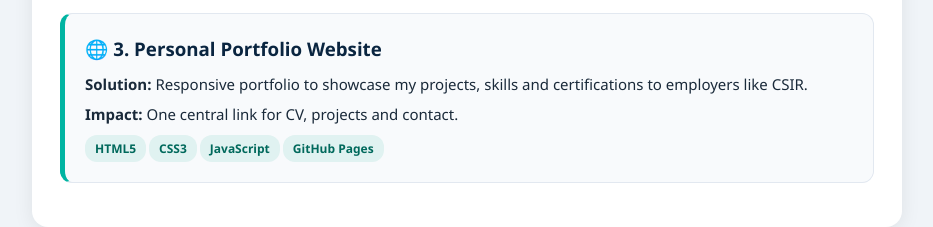
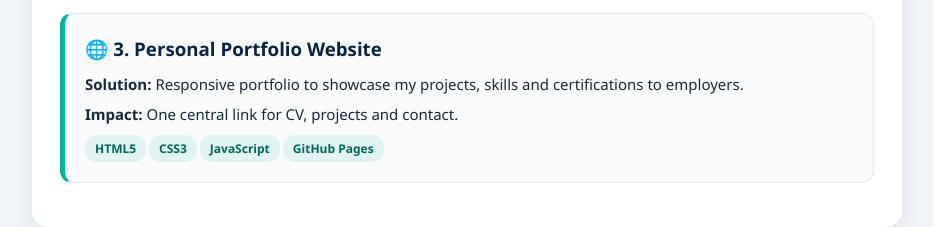
Before and after one commit to Akhona-Mady/Akhona-Mady.github.io, a plain HTML site: page index.html in a window 1280 px wide. Shown: the part 1097-1324 px from the top of the page, without its empty margins (173-1106 px from the left). Drawn offline with Linux system fonts and the light colour scheme.

Commit message:
Update index.html

```diff
--- a/index.html
+++ b/index.html
@@ -86,7 +86,7 @@ footer { text-align:center; padding:20px; color:#64748B; font-size:13px; }
 
 <div class="project">
 <h3>🌐 3. Personal Portfolio Website</h3>
-<p><b>Solution:</b> Responsive portfolio to showcase my projects, skills and certifications to employers like CSIR.</p>
+<p><b>Solution:</b> Responsive portfolio to showcase my projects, skills and certifications to employers.</p>
 <p><b>Impact:</b> One central link for CV, projects and contact.</p>
 <span class="tag">HTML5</span><span class="tag">CSS3</span><span class="tag">JavaScript</span><span class="tag">GitHub Pages</span>
 </div>
```
